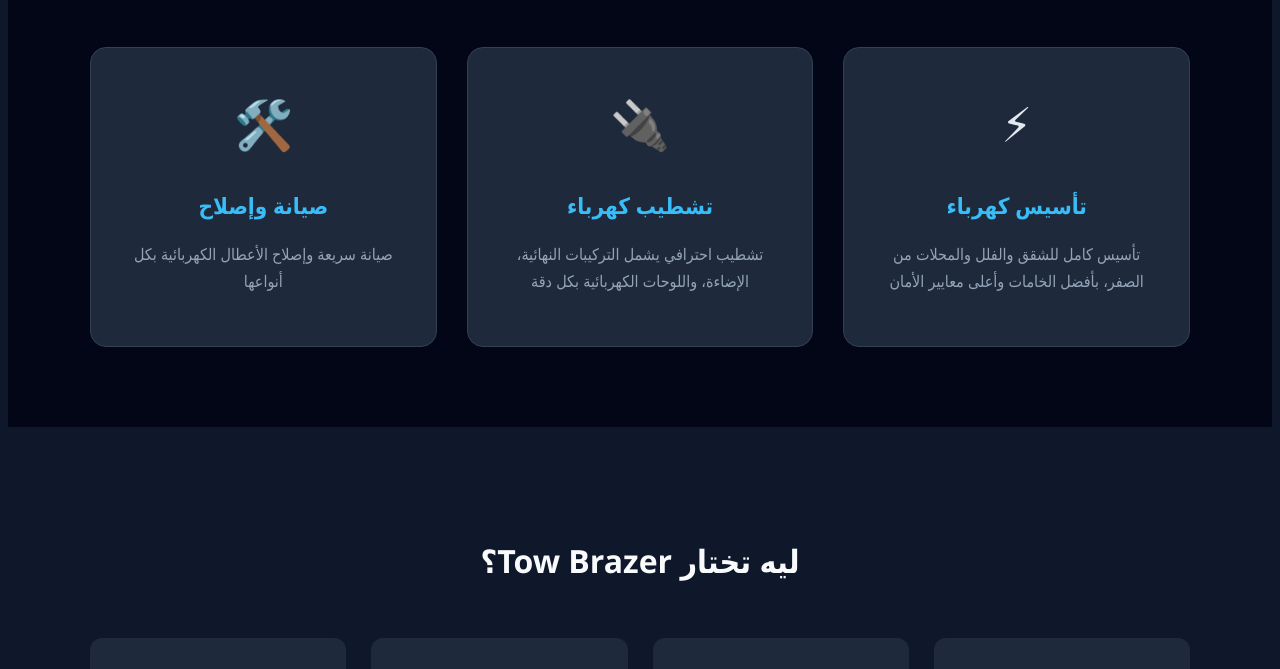
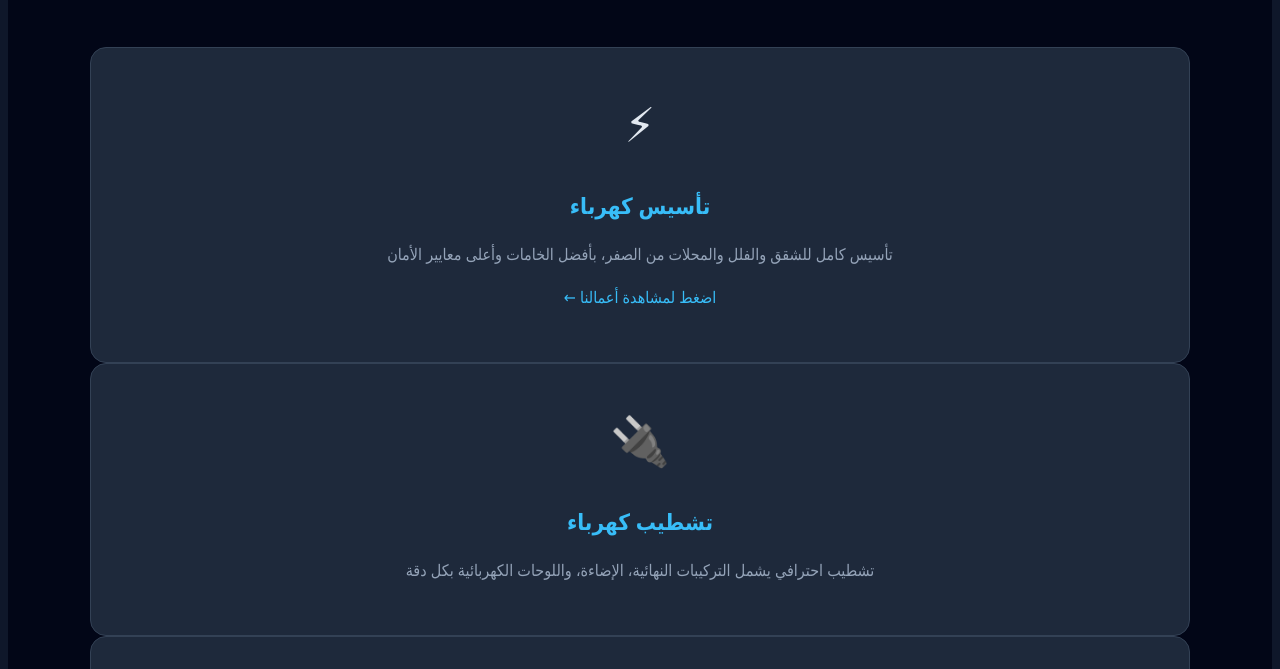
Before and after one commit to ykj4689ztj-spec/tow-brazer, a plain HTML site: page index.html in a window 1280 px wide. Shown: the part 673-1342 px from the top of the page. Drawn offline with Linux system fonts and the light colour scheme.

Commit message:
Update index.html

```diff
--- a/index.html
+++ b/index.html
@@ -283,10 +283,21 @@
     <div class="container">
       <h2 class="section-title">خدماتنا</h2>
       <div class="services-grid">
-        <div class="service-card">
-          <div class="icon">⚡</div>
-          <h3>تأسيس كهرباء</h3>
-          <p>تأسيس كامل للشقق والفلل والمحلات من الصفر، بأفضل الخامات وأعلى معايير الأمان</p>
+
+<a href="setup.html" class="service-card" style="display:block; text-decoration:none; color:inherit;">
+
+  <div class="icon">⚡</div>
+
+  <h3>تأسيس كهرباء</h3>
+
+  <p>تأسيس كامل للشقق والفلل والمحلات من الصفر، بأفضل الخامات وأعلى معايير الأمان</p>
+
+  <p style="margin-top:15px; color:#38bdf8;">
+    اضغط لمشاهدة أعمالنا ←
+  </p>
+
+</a>
+
         </div>
         <div class="service-card">
           <div class="icon">🔌</div>
```
